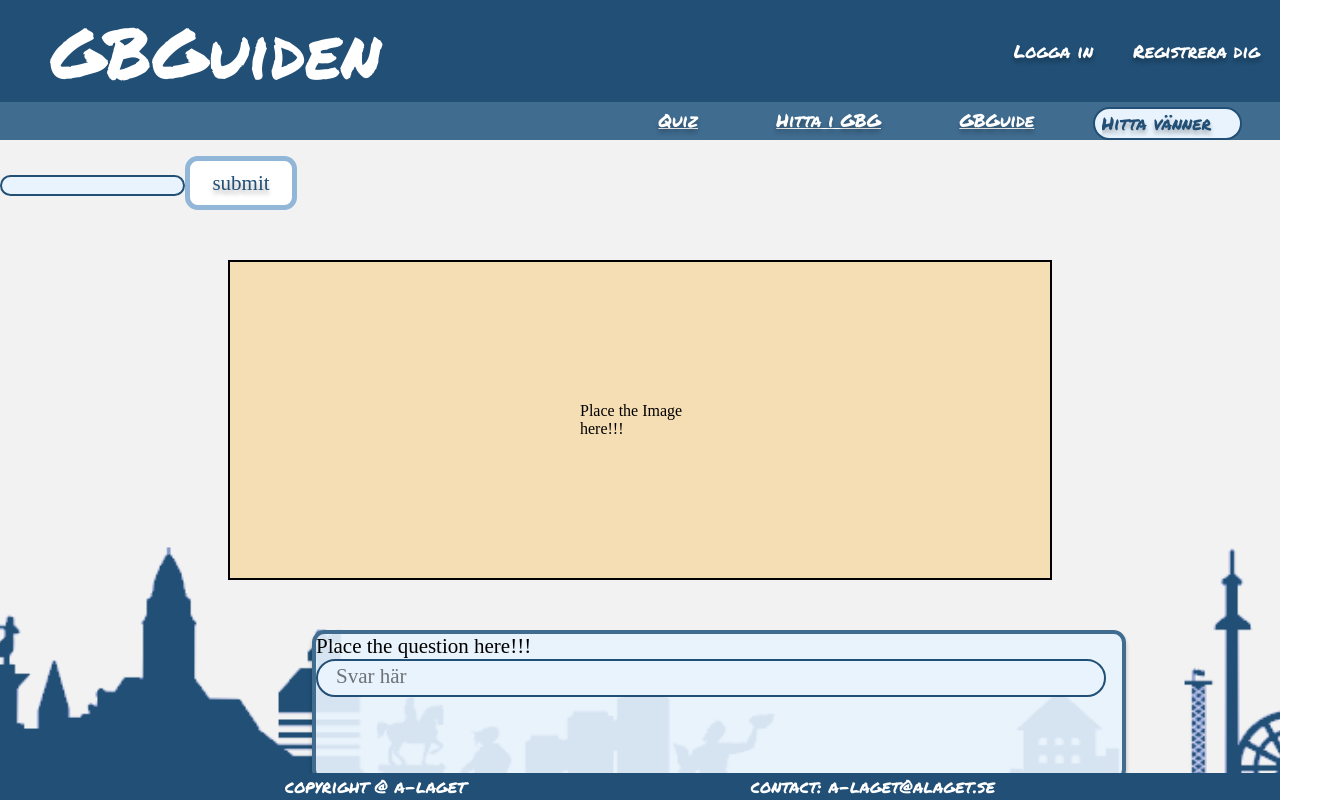
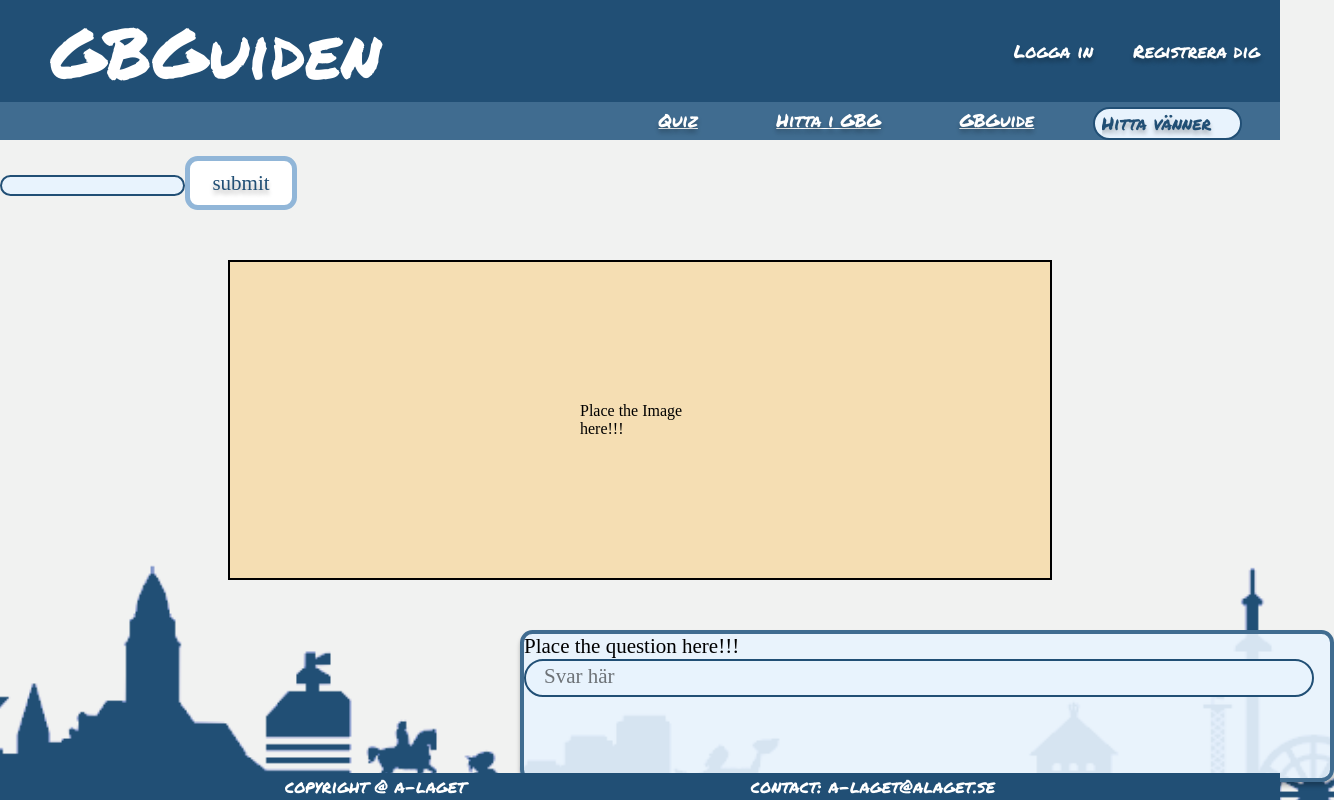
Before and after one commit to Goteborgs-guiden/Gotehenburg-guide, a Vue app in the folder frontend/: page /FillInBlankQuizView in a window 1280 px wide. Shown: the top 800 px of the page, 1334 px wide, since content can reach past the window. Built offline with nearby package versions, Linux system fonts and the light colour scheme; no server answers.

Commit message:
Update css

```diff
--- a/frontend/src/components/FillInBlankComponents/ButtonsForFillInBlank.vue
+++ b/frontend/src/components/FillInBlankComponents/ButtonsForFillInBlank.vue
@@ -10,7 +10,6 @@ import { RouterLink } from 'vue-router'
   </main>
 </template>
 <style scoped>
-
 button {
   padding: 0.8rem 1.4rem;
   border-radius: 0.8rem;
@@ -22,15 +21,13 @@ button {
   font-size: 1.3125rem;
 }
 
-
 .Back {
   margin-left: 14rem;
-  margin-top: 1.55rem;
+  margin-top: 3.55rem;
 }
 .Next {
   margin-left: 68rem;
   padding-left: 2rem;
   padding-right: 2rem;
 }
-
 </style>
--- a/frontend/src/components/FillInBlankComponents/InputBar.vue
+++ b/frontend/src/components/FillInBlankComponents/InputBar.vue
@@ -14,7 +14,7 @@ const props = defineProps({
 <style scoped>
 .Question {
   margin-top: 3.125rem;
-  margin-left: 19.5rem;
+  margin-left: 32.5rem;
   width: 50.4rem;
   height: 9rem;
   border-radius: 0.78125rem;
@@ -42,6 +42,4 @@ const props = defineProps({
   font-family: 'Newsreader';
   font-size: 1.3125rem;
 }
-
-
 </style>
--- a/frontend/src/components/TheHomepage.vue
+++ b/frontend/src/components/TheHomepage.vue
@@ -39,6 +39,7 @@ textarea{
   padding-right: 100px;
 
 }
+
 img{
   margin-top: 20px;
   margin-left:30px;
```
